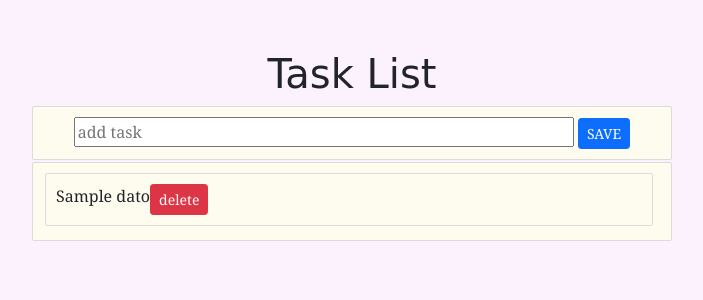
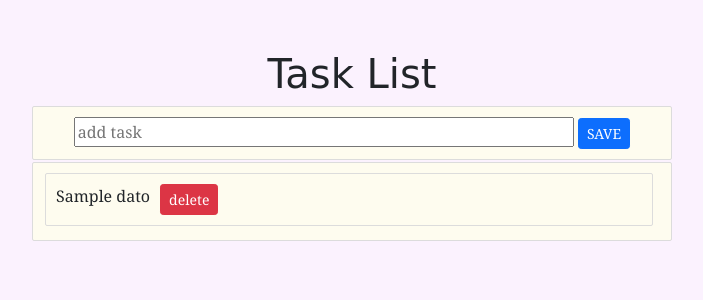
Before and after one commit to guillearolon/Task-List, a Flask app: template templates/tasks.html in a window 1280 px wide. Shown: the top 300 px of the page, without its empty margins (288-991 px from the left). Run offline with Flask 3, Linux system fonts and the light colour scheme; the template is opened without the code that fills it: most values are stand-ins (such as "Sample title", 1, 10 or a date in 2020); some web fonts are replaced.

Commit message:
separe el boton delete del texto

```diff
--- a/static/CSS/style.css
+++ b/static/CSS/style.css
@@ -54,3 +54,7 @@ body{
     overflow:auto;
 
 }
+
+.suba-contenedor a{
+    margin-left: 10px !important;
+}
```
Also changed, not shown: task.db (added).
